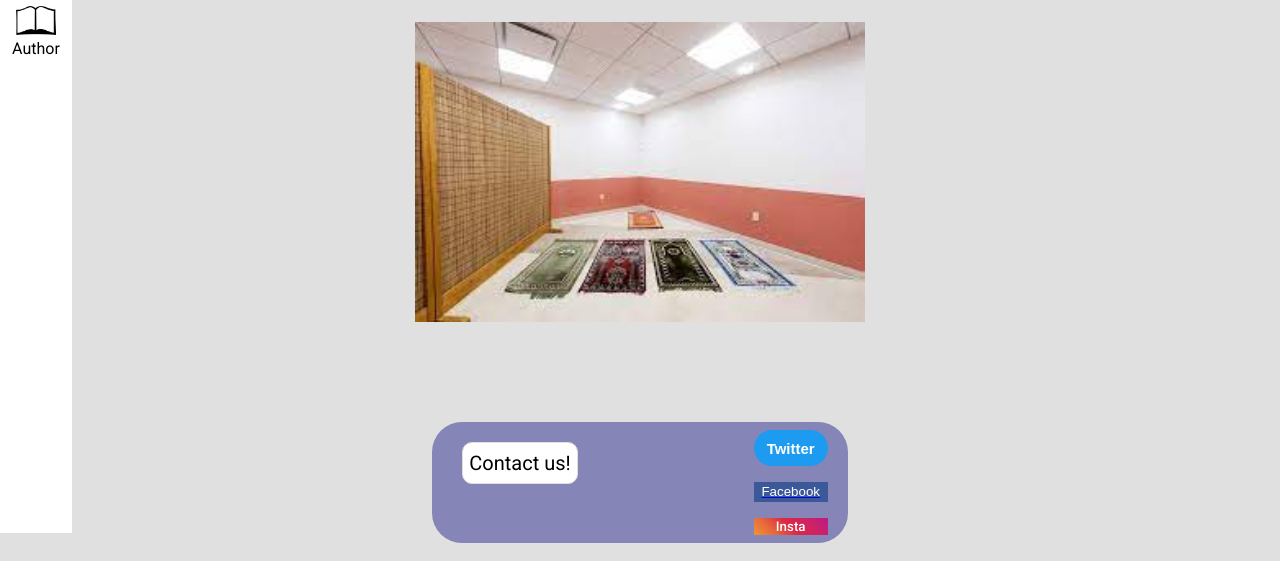
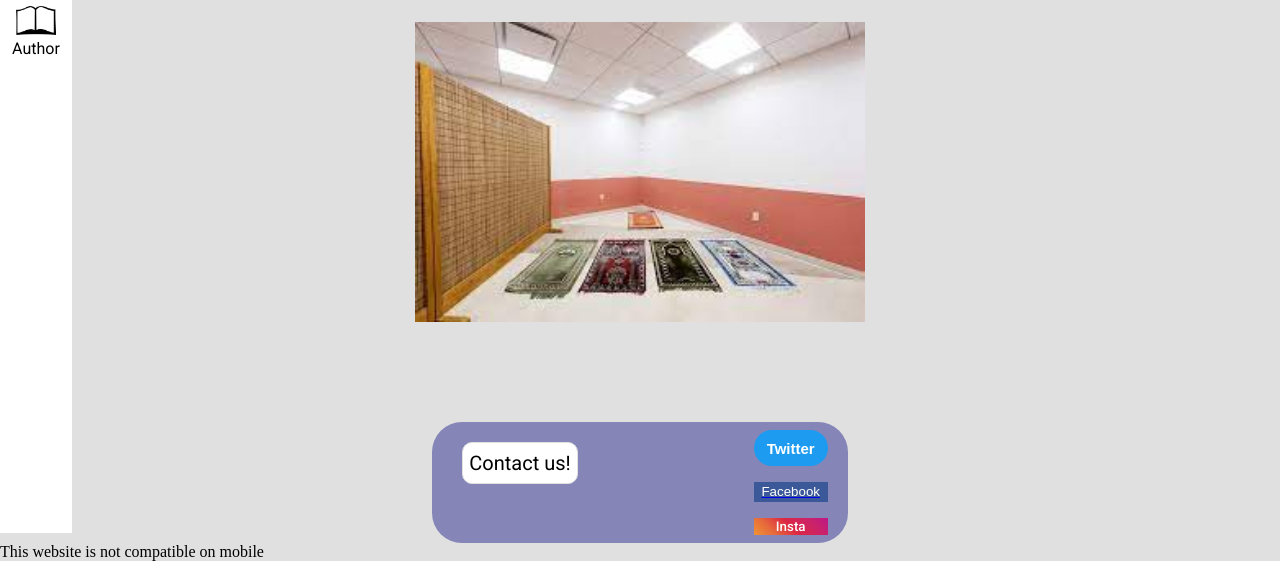
Before and after one commit to Barneytheolddog/prayer-room-website, a plain HTML site: page index.html in a window 1280 px wide. Shown: the part 267-828 px from the top of the page. Drawn offline with Linux system fonts and the light colour scheme.

Commit message:
Update index.html

```diff
--- a/index.html
+++ b/index.html
@@ -56,6 +56,7 @@
 
    </div>
         </div>
+        <div class="phone-warning">This website is not compatible on mobile</div>
 </body>
     <script src="content.js"></script>
 </html>
```
